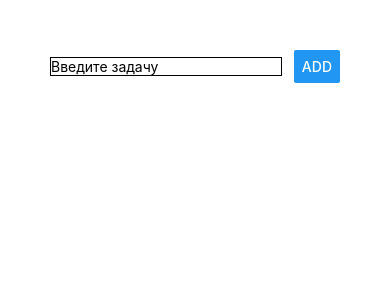
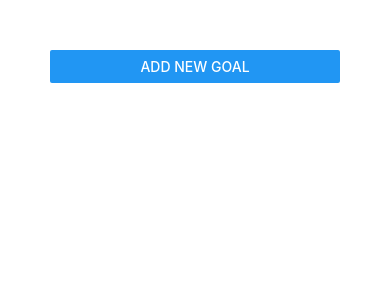
Before and after one commit to Leningram/React-Native-ToDo-App_2, a React Native app: screen / in a window 390 px wide. Shown: the top 300 px of the page. Built offline with nearby package versions, Linux system fonts and the light colour scheme.

Commit message:
deleting function

```diff
--- a/App.js
+++ b/App.js
@@ -1,36 +1,30 @@
 import React, { useState } from "react";
-import { StyleSheet, View, TextInput, Button, Text, ScrollView, FlatList } from "react-native";
+import { StyleSheet, View, Button, FlatList } from "react-native";
+import GoalItem from "./components/GoalItem";
+import GoalInput from "./components/GoalInput";
 
 export default function App() {
-    const [enteredGoal, setEnteredGoal] = useState("");
     const [goals, setGoals] = useState([]);
+    const [isAddMode, setIsAddMode] = useState(false);
 
-    const goalInputHandler = (text) => {
-        setEnteredGoal(text);
+    const addGoalHandler = (text) => {
+        setGoals((currentState) => [...currentState, { key: Math.random().toString(), value: text }]);
     };
 
-    const addGoalHandler = () => {
-        setGoals((currentState) => [...currentState, { key: Math.random().toString(), value: enteredGoal }]);
-        setEnteredGoal("");
+    const removeGoalHandler = (goalId) => {
+        setGoals((currentGoals) => {
+            return currentGoals.filter((item) => item.key !== goalId);
+        });
     };
 
     return (
         <View style={styles.screen}>
-            <View style={styles.inputContainer}>
-                <TextInput
-                    placeholder="Введите задачу"
-                    style={styles.input}
-                    onChangeText={goalInputHandler}
-                    value={enteredGoal}
-                />
-                <Button title="ADD" onPress={addGoalHandler} />
-            </View>
+            <Button title="Add New Goal" onPress={() => setIsAddMode(true)} />
+            <GoalInput visible={isAddMode} onAddGoal={addGoalHandler} />
             <FlatList
                 data={goals}
                 renderItem={(itemData) => (
-                    <View style={styles.listItem}>
-                        <Text>{itemData.item.value}</Text>
-                    </View>
+                    <GoalItem id={itemData.item.key} title={itemData.item.value} onDelete={removeGoalHandler} />
                 )}
             ></FlatList>
         </View>
@@ -40,18 +34,5 @@ export default function App() {
 const styles = StyleSheet.create({
     screen: {
         padding: 50
-    },
-    inputContainer: {
-        flexDirection: "row",
-        justifyContent: "space-between",
-        alignItems: "center"
-    },
-    input: { borderColor: "black", borderWidth: 1, width: "80%" },
-    listItem: {
-        padding: 10,
-        marginVertical: 10,
-        backgroundColor: "#ccc",
-        borderColor: "black",
-        borderWidth: 1
     }
 });
--- /dev/null
+++ b/components/GoalInput.js
@@ -0,0 +1,34 @@
+import React, { useState } from "react";
+import { View, TextInput, Button, StyleSheet, Modal } from "react-native";
+
+const GoalInput = (props) => {
+    const [enteredGoal, setEnteredGoal] = useState("");
+
+    const goalInputHandler = (text) => {
+        setEnteredGoal(text);
+    };
+    return (
+        <Modal visible={props.visible} animationType="slide">
+            <View style={styles.inputContainer}>
+                <TextInput
+                    placeholder="Введите задачу"
+                    style={styles.input}
+                    onChangeText={goalInputHandler}
+                    value={enteredGoal}
+                />
+                <Button title="ADD" onPress={() => props.onAddGoal(enteredGoal)} />
+            </View>
+        </Modal>
+    );
+};
+
+const styles = StyleSheet.create({
+    inputContainer: {
+        flexDirection: "row",
+        justifyContent: "space-between",
+        alignItems: "center"
+    },
+    input: { borderColor: "black", borderWidth: 1, width: "80%" }
+});
+
+export default GoalInput;
--- /dev/null
+++ b/components/GoalItem.js
@@ -0,0 +1,24 @@
+import React from "react";
+import { View, Text, StyleSheet, TouchableOpacity } from "react-native";
+
+const GoalItem = (props) => {
+    return (
+        <TouchableOpacity activeOpacity={0.7} onPress={() => props.onDelete(props.id)}>
+            <View style={styles.listItem}>
+                <Text>{props.title}</Text>
+            </View>
+        </TouchableOpacity>
+    );
+};
+
+const styles = StyleSheet.create({
+    listItem: {
+        padding: 10,
+        marginVertical: 10,
+        backgroundColor: "#ccc",
+        borderColor: "black",
+        borderWidth: 1
+    }
+});
+
+export default GoalItem;
```
